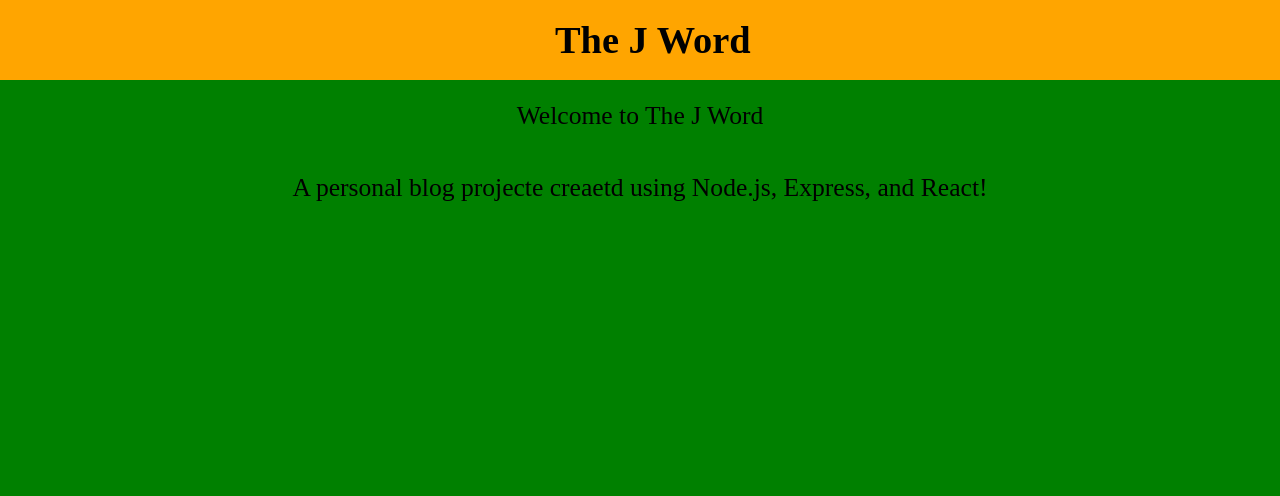
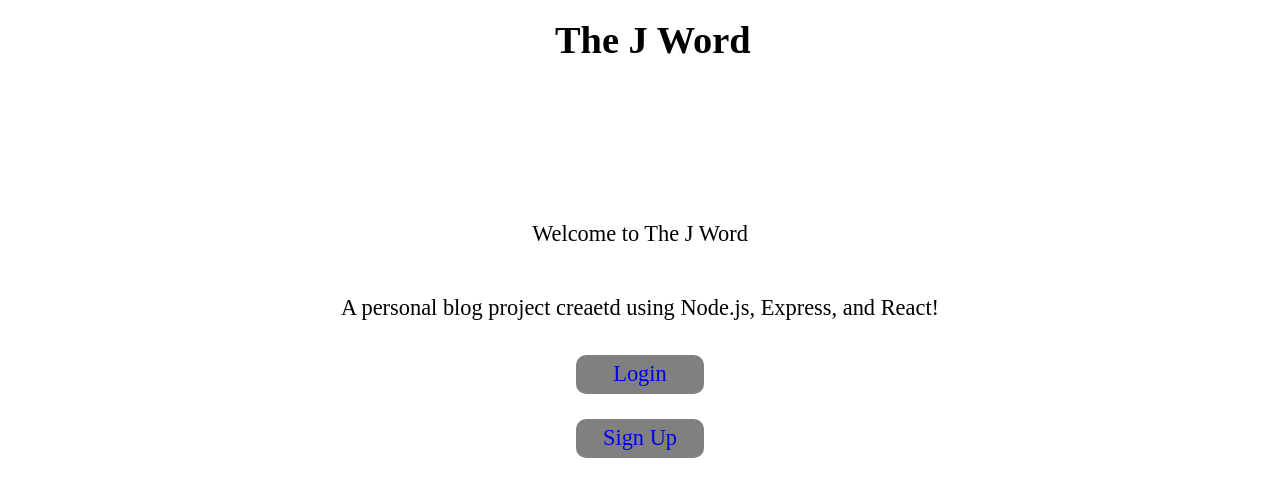
Before and after one commit to jkor2/blog_post_fullstack, a React (Create React App) app in the folder frontend/: page / in a window 1280 px wide. Shown: the top 496 px of the page. Built offline with nearby package versions, Linux system fonts and the light colour scheme.

Commit message:
More fron end, not worried about styles

```diff
--- a/frontend/src/Components/home.js
+++ b/frontend/src/Components/home.js
@@ -11,7 +11,11 @@ export default function Home() {
                     Welcome to The J Word
                 </div>
                 <div className='ten'>
-                    A personal blog projecte creaetd using Node.js, Express, and React!
+                    A personal blog project creaetd using Node.js, Express, and React!
+                </div>
+                <div className='login-singup'>
+                    <a href='www.google.com' className='button'>Login</a>
+                    <a href='www.google.com' className='button'>Sign Up</a>
                 </div>
             </div>
         </div>
--- a/frontend/src/styles.css
+++ b/frontend/src/styles.css
@@ -6,14 +6,13 @@
     height: 100vh;
 }
 .container{
-    background: grey;
+
     height: 100vh;
     width: 100vw;
     display: flex;
     flex-direction: column;
 }
 .header{
-    background: orange;
     height: 10%;
     display: flex;
     align-items: center;
@@ -23,15 +22,40 @@
     justify-content: center;
 }
 .body{
-    background: green;
-    height: 90%;
+
+    height: 60%;
     display: flex;
     flex-direction: column;
+    justify-content: center;
+    align-items: center;
 }
 .ten{
     height: 10%;
-    font-size: 2vw;
+    font-size: 1.75vw;
     display: flex;
     justify-content: center;
     align-items: center;
+    margin-bottom: 2%;
 }
+.login-singup{
+    height: 15%;
+    display: flex;
+    flex-direction: column;
+    justify-content: center;
+    align-items: center;
+}
+a {
+    text-decoration: none;
+    background: grey;
+}
+.button{
+    display: flex;
+    justify-content: center;
+    align-items: center;
+    font-size: 1.75vw;
+    width: 10%;
+    height: 30%;
+    border-radius: 10px;
+    margin-top: 2%;
+    padding: 1.5%;
+}
```
